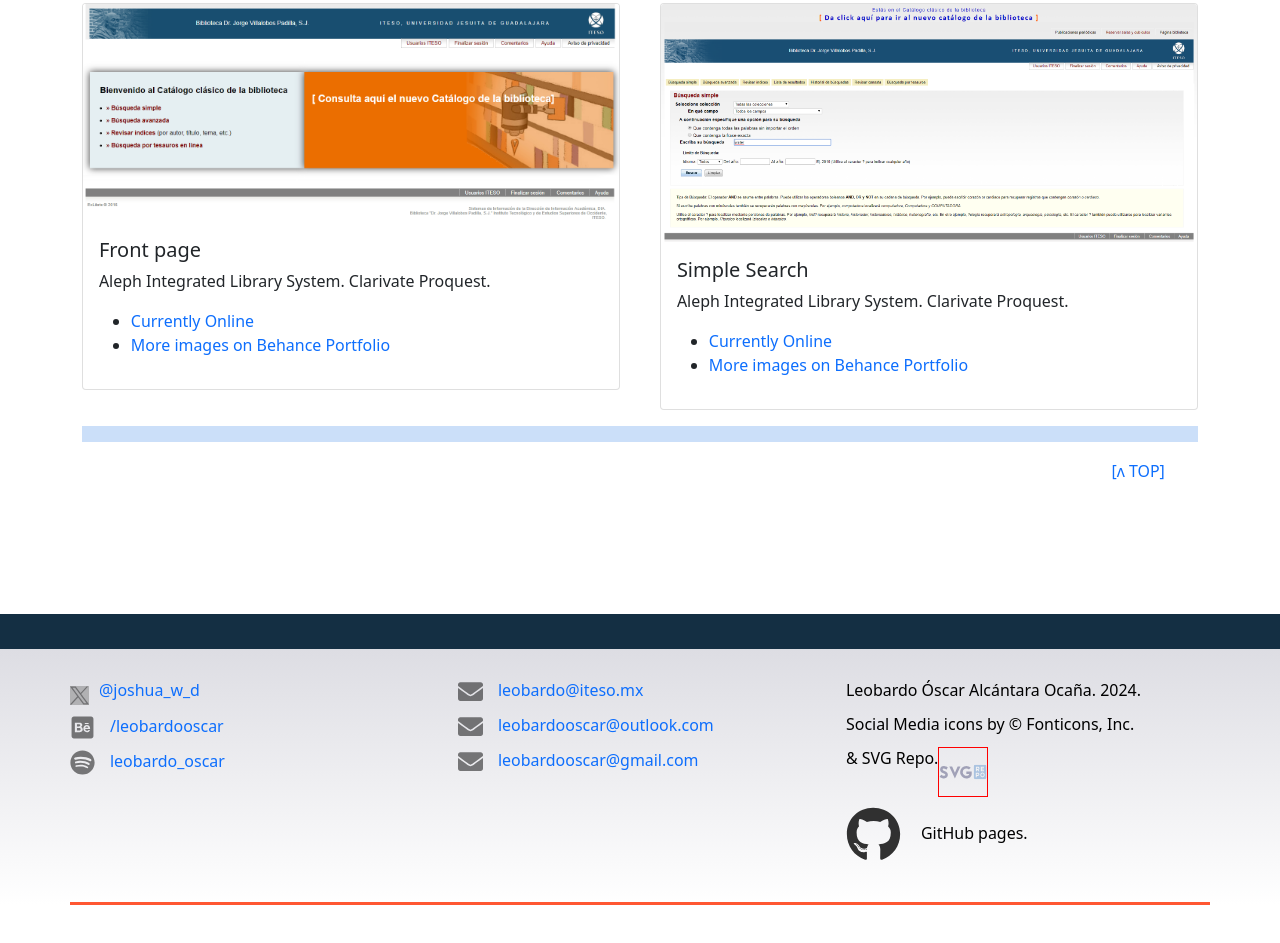
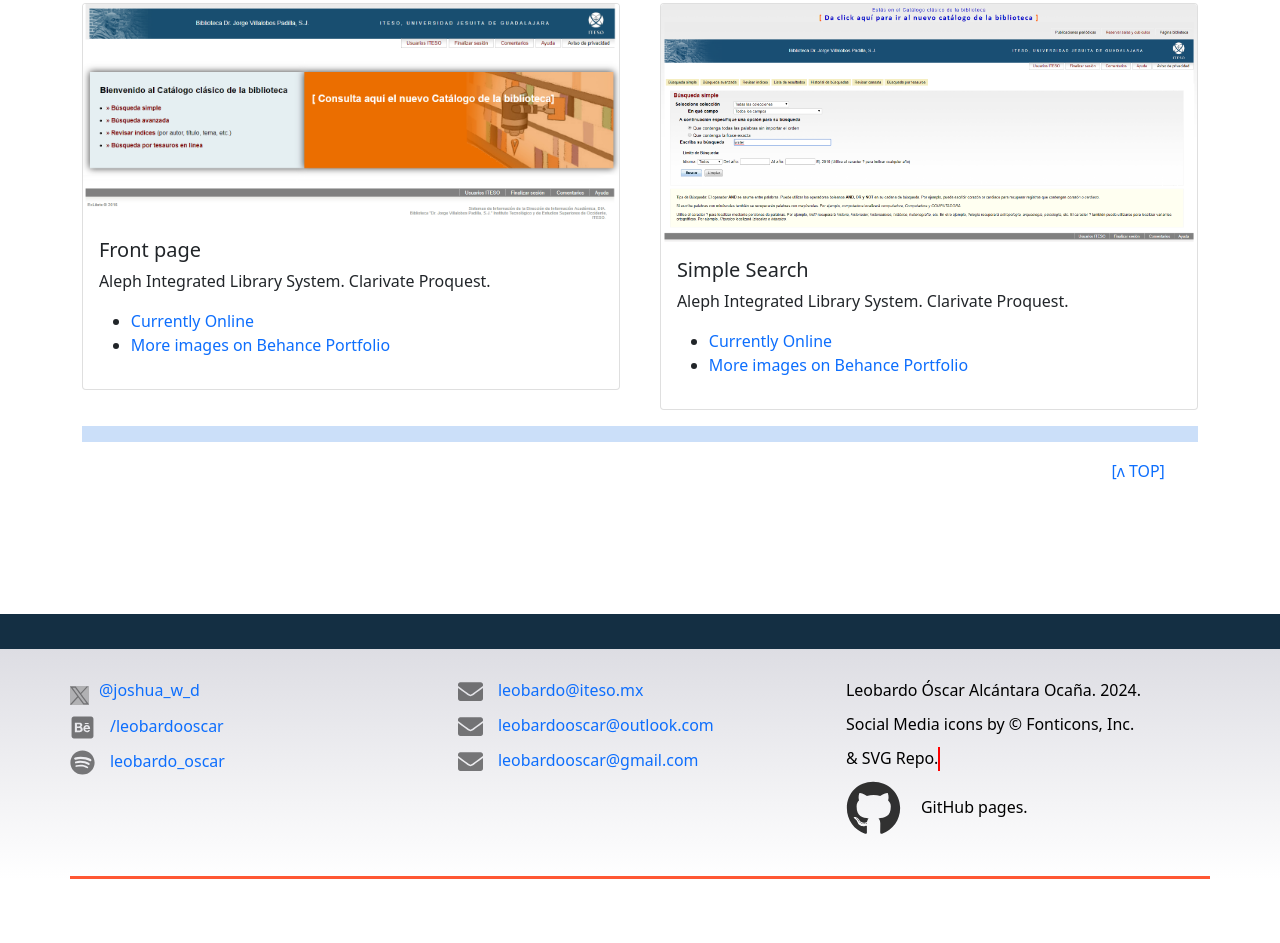
Before and after one commit to leobardooscar/portfolio, a plain HTML site: page gui_ux.html in a window 1280 px wide. Shown: the part 5071-6014 px from the top of the page. Drawn offline with nearby package versions, Linux system fonts and the light colour scheme.

Commit message:
Footer
SVG Repo  credits and logo

```diff
--- a/gui_ux.html
+++ b/gui_ux.html
@@ -556,7 +556,7 @@
 
               <li>Leobardo Óscar Alcántara Ocaña. 2024.</li>
               <li>Social Media icons by © Fonticons, Inc. </li>
-            <li> & SVG Repo. <a href="https://www.svgrepo.com/svg/" id="svg_repo" title="SVG Repo" >  <object data="css/fonts_awesome/svg_repo.svg" width="48" height="48"> </object> </a> </li>
+            <li> & SVG Repo. <a href="https://www.svgrepo.com/svg/" id="svg_repo" title="SVG Repo" >   </a> </li>
               <li id="github"><object data="css/fonts_awesome/github-brands.svg" width="55" height="55" ></object> <span>GitHub pages. </span>  </li>
             </ul>
 
```
